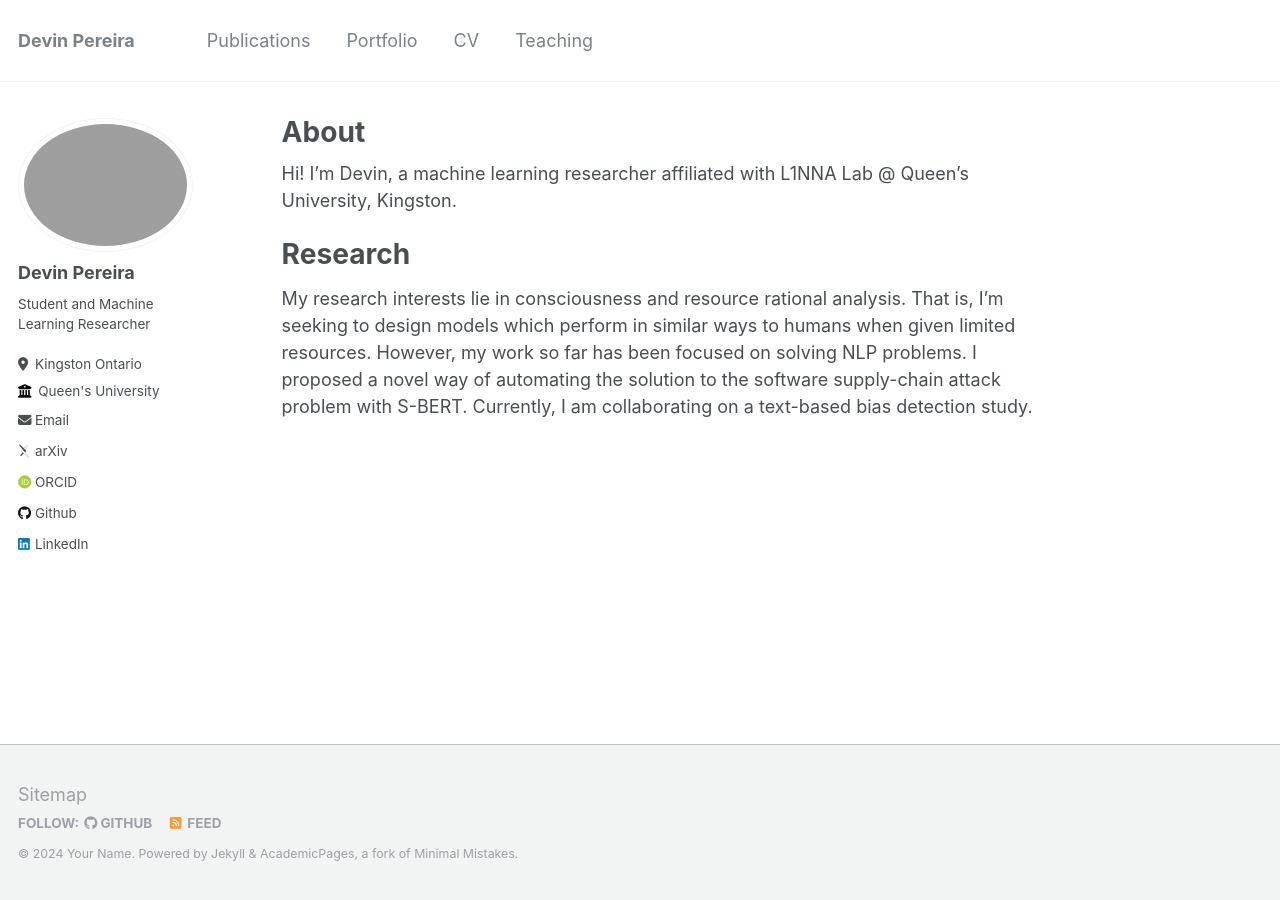
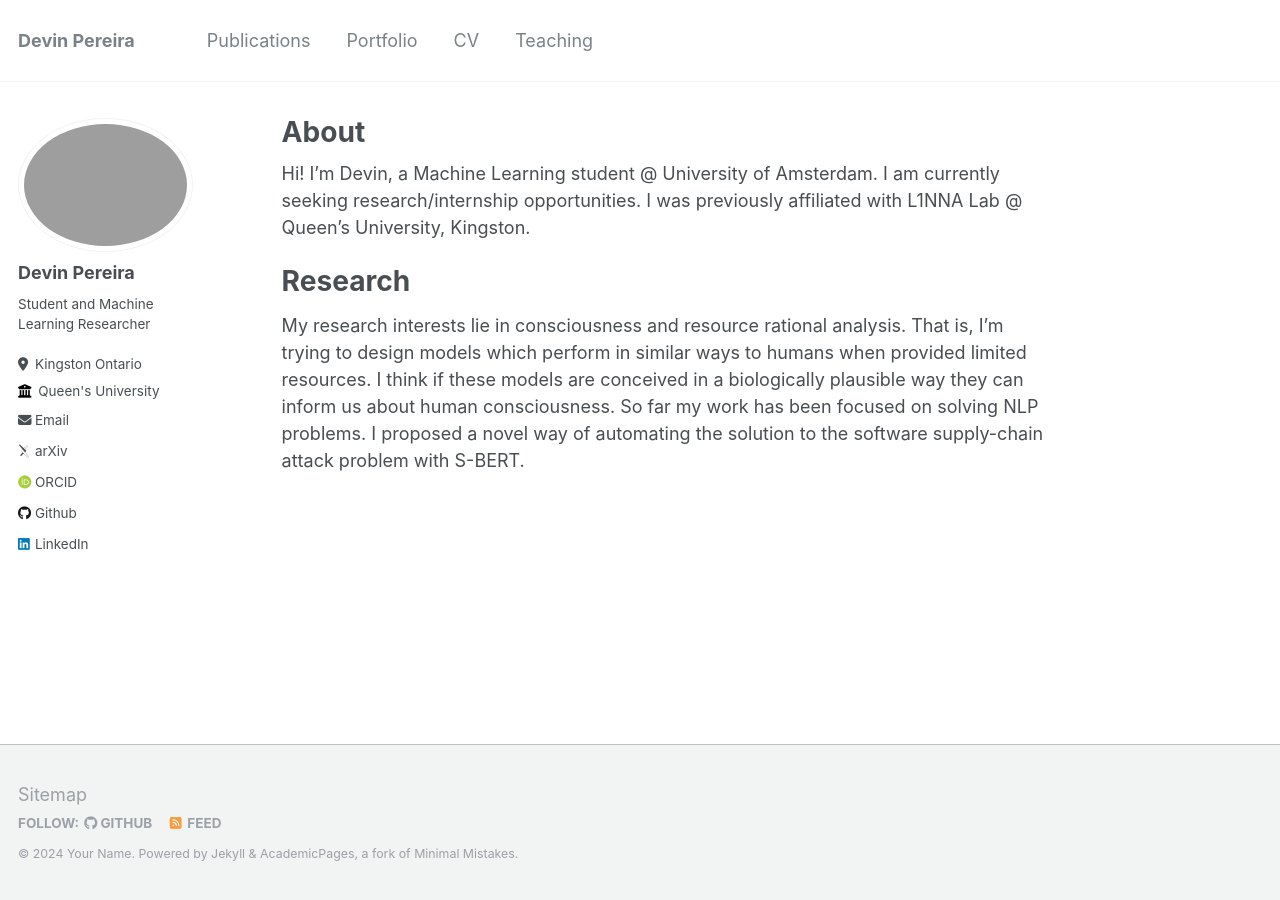
Before and after one commit to devin-pe/devin-pe.github.io, a Jekyll site: the page built from _pages/about.md, in a window 1280 px wide. Built offline with Jekyll 4.4.1, drawn with Linux system fonts in a browser that asks for light colours; some web fonts are replaced.

Commit message:
Update about.md

```diff
--- a/_pages/about.md
+++ b/_pages/about.md
@@ -7,8 +7,8 @@ redirect_from:
   - /about.html
 ---
 
-Hi! I’m Devin, a machine learning researcher affiliated with L1NNA Lab @ Queen's University, Kingston.
+Hi! I’m Devin, a Machine Learning student @ University of Amsterdam. I am currently seeking research/internship opportunities. I was previously affiliated with L1NNA Lab @ Queen's University, Kingston.
 
 Research
 ======
-My research interests lie in consciousness and resource rational analysis. That is, I'm seeking to design models which perform in similar ways to humans when given limited resources. However, my work so far has been focused on solving NLP problems. I proposed a novel way of automating the solution to the software supply-chain attack problem with S-BERT. Currently, I am collaborating on a text-based bias detection study.
+My research interests lie in consciousness and resource rational analysis. That is, I'm trying to design models which perform in similar ways to humans when provided limited resources. I think if these models are conceived in a biologically plausible way they can inform us about human consciousness. So far my work has been focused on solving NLP problems. I proposed a novel way of automating the solution to the software supply-chain attack problem with S-BERT.
```
